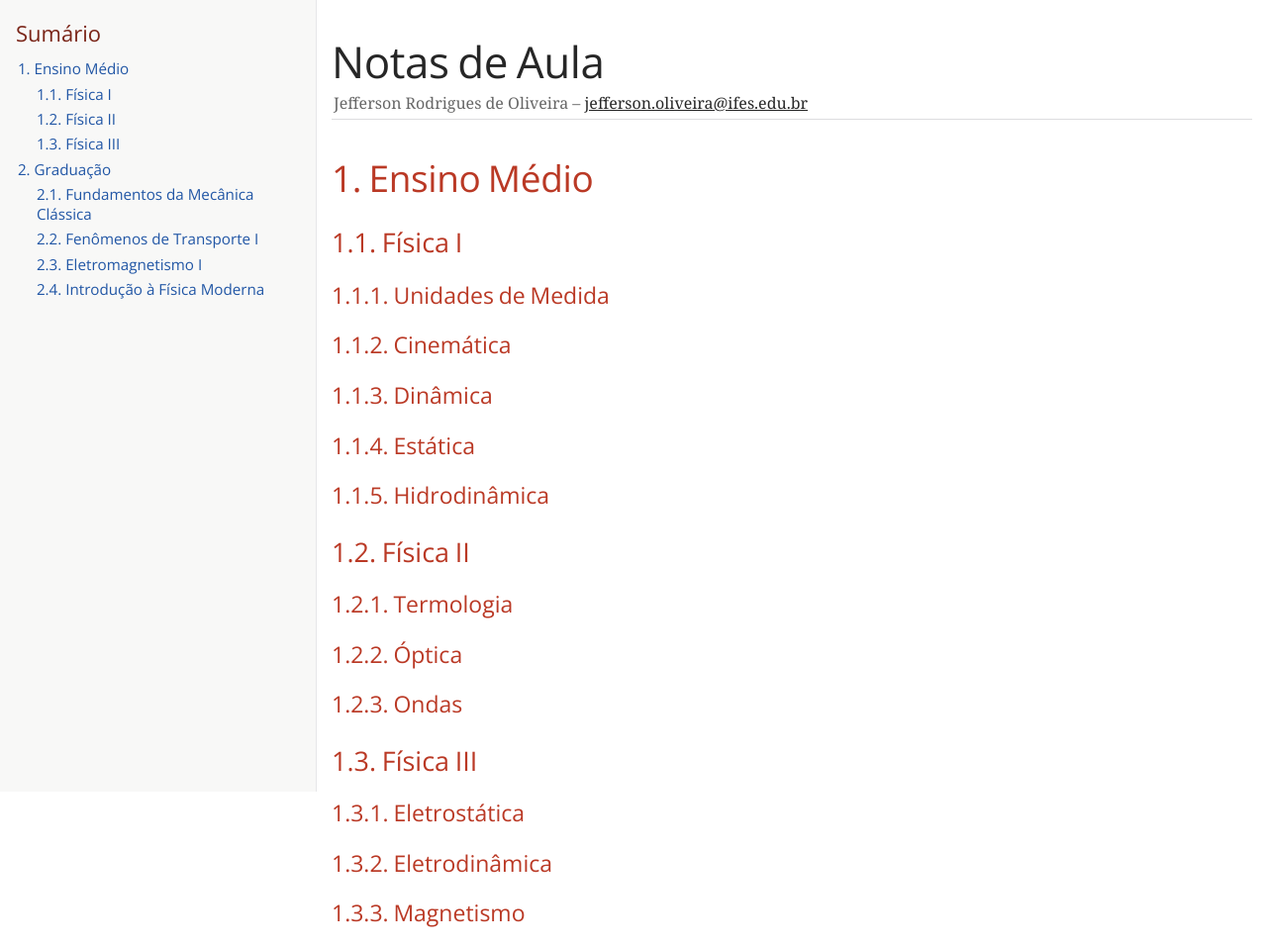
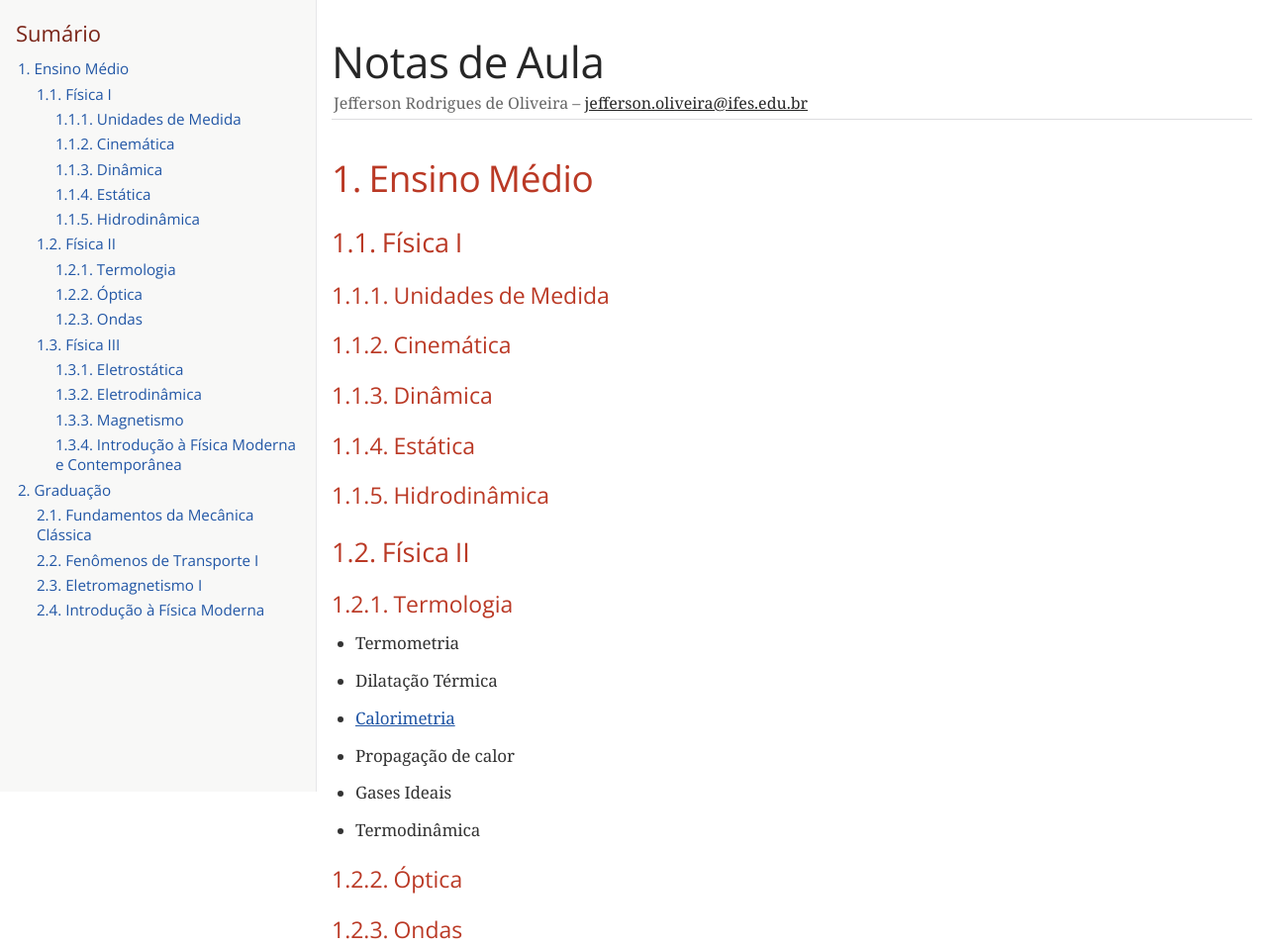
Before and after one commit to profjefis/profjefis.github.io, a plain HTML site: page index.html in a window 1280 px wide. Shown: the top 957 px of the page at 99% size. Drawn offline with nearby package versions, Linux system fonts and the light colour scheme; a web font is replaced by a local one.

Commit message:
Atualização do caminho

```diff
--- a/index.html
+++ b/index.html
@@ -449,9 +449,30 @@ body.book #toc,body.book #preamble,body.book h1.sect0,body.book .sect1>h2{page-b
 <ul class="sectlevel1">
 <li><a href="#_ensino_médio">1. Ensino Médio</a>
 <ul class="sectlevel2">
-<li><a href="#_física_i">1.1. Física I</a></li>
-<li><a href="#_física_ii">1.2. Física II</a></li>
-<li><a href="#_física_iii">1.3. Física III</a></li>
+<li><a href="#_física_i">1.1. Física I</a>
+<ul class="sectlevel3">
+<li><a href="#_unidades_de_medida">1.1.1. Unidades de Medida</a></li>
+<li><a href="#_cinemática">1.1.2. Cinemática</a></li>
+<li><a href="#_dinâmica">1.1.3. Dinâmica</a></li>
+<li><a href="#_estática">1.1.4. Estática</a></li>
+<li><a href="#_hidrodinâmica">1.1.5. Hidrodinâmica</a></li>
+</ul>
+</li>
+<li><a href="#_física_ii">1.2. Física II</a>
+<ul class="sectlevel3">
+<li><a href="#_termologia">1.2.1. Termologia</a></li>
+<li><a href="#_óptica">1.2.2. Óptica</a></li>
+<li><a href="#_ondas">1.2.3. Ondas</a></li>
+</ul>
+</li>
+<li><a href="#_física_iii">1.3. Física III</a>
+<ul class="sectlevel3">
+<li><a href="#_eletrostática">1.3.1. Eletrostática</a></li>
+<li><a href="#_eletrodinâmica">1.3.2. Eletrodinâmica</a></li>
+<li><a href="#_magnetismo">1.3.3. Magnetismo</a></li>
+<li><a href="#_introdução_à_física_moderna_e_contemporânea">1.3.4. Introdução à Física Moderna e Contemporânea</a></li>
+</ul>
+</li>
 </ul>
 </li>
 <li><a href="#_graduação">2. Graduação</a>
@@ -496,7 +517,28 @@ body.book #toc,body.book #preamble,body.book h1.sect0,body.book .sect1>h2{page-b
 <h3 id="_física_ii">1.2. Física II</h3>
 <div class="sect3">
 <h4 id="_termologia">1.2.1. Termologia</h4>
-
+<div class="ulist">
+<ul>
+<li>
+<p>Termometria</p>
+</li>
+<li>
+<p>Dilatação Térmica</p>
+</li>
+<li>
+<p><a href="EM/Física_II/Termologia/calorimetria.html">Calorimetria</a></p>
+</li>
+<li>
+<p>Propagação de calor</p>
+</li>
+<li>
+<p>Gases Ideais</p>
+</li>
+<li>
+<p>Termodinâmica</p>
+</li>
+</ul>
+</div>
 </div>
 <div class="sect3">
 <h4 id="_óptica">1.2.2. Óptica</h4>
@@ -552,7 +594,7 @@ body.book #toc,body.book #preamble,body.book h1.sect0,body.book .sect1>h2{page-b
 </div>
 <div id="footer">
 <div id="footer-text">
-Last updated 2020-04-09 00:30:13 -0300
+Last updated 2020-04-09 01:18:24 -0300
 </div>
 </div>
 </body>
```
Also changed, not shown: 1 other file.
